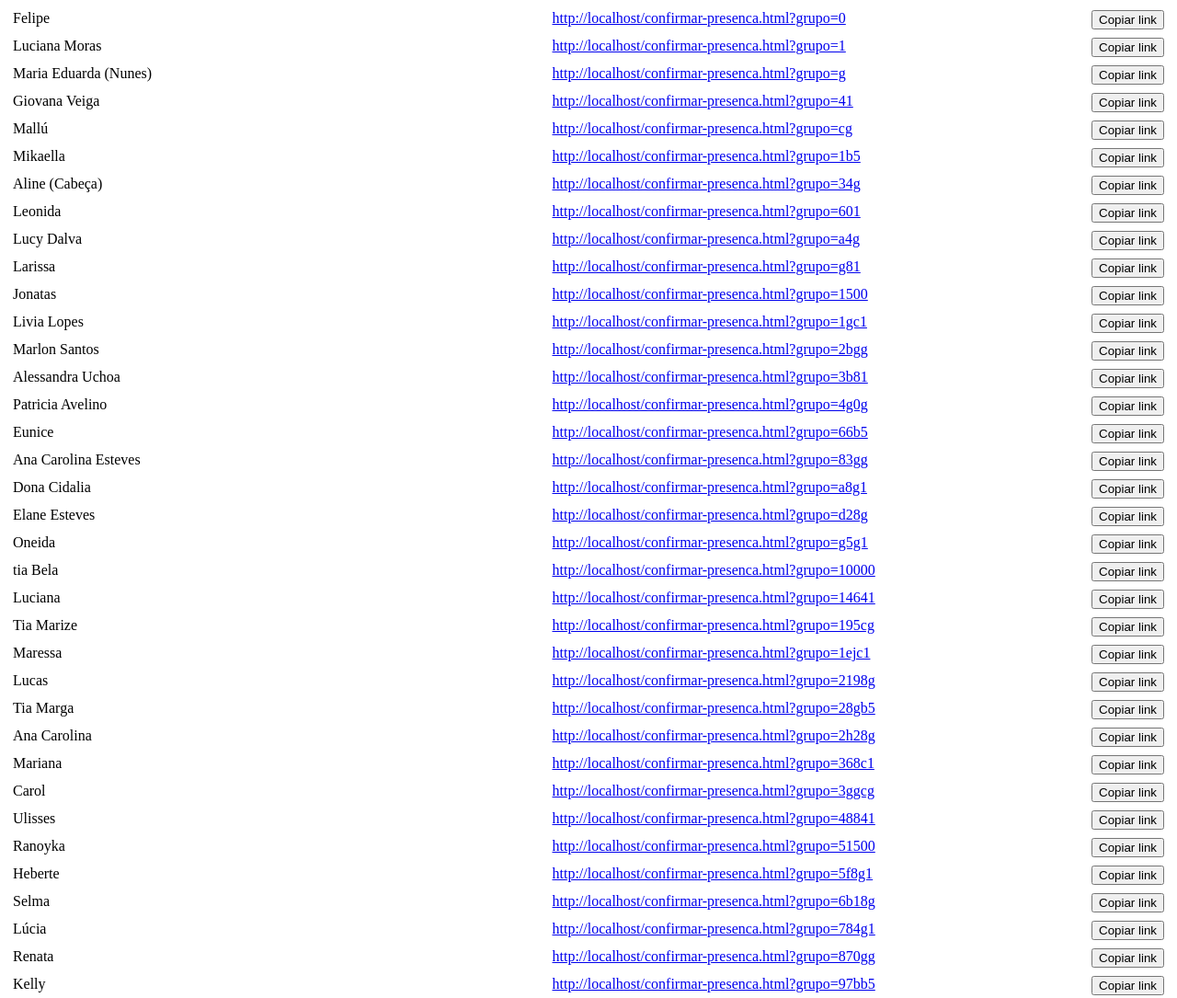
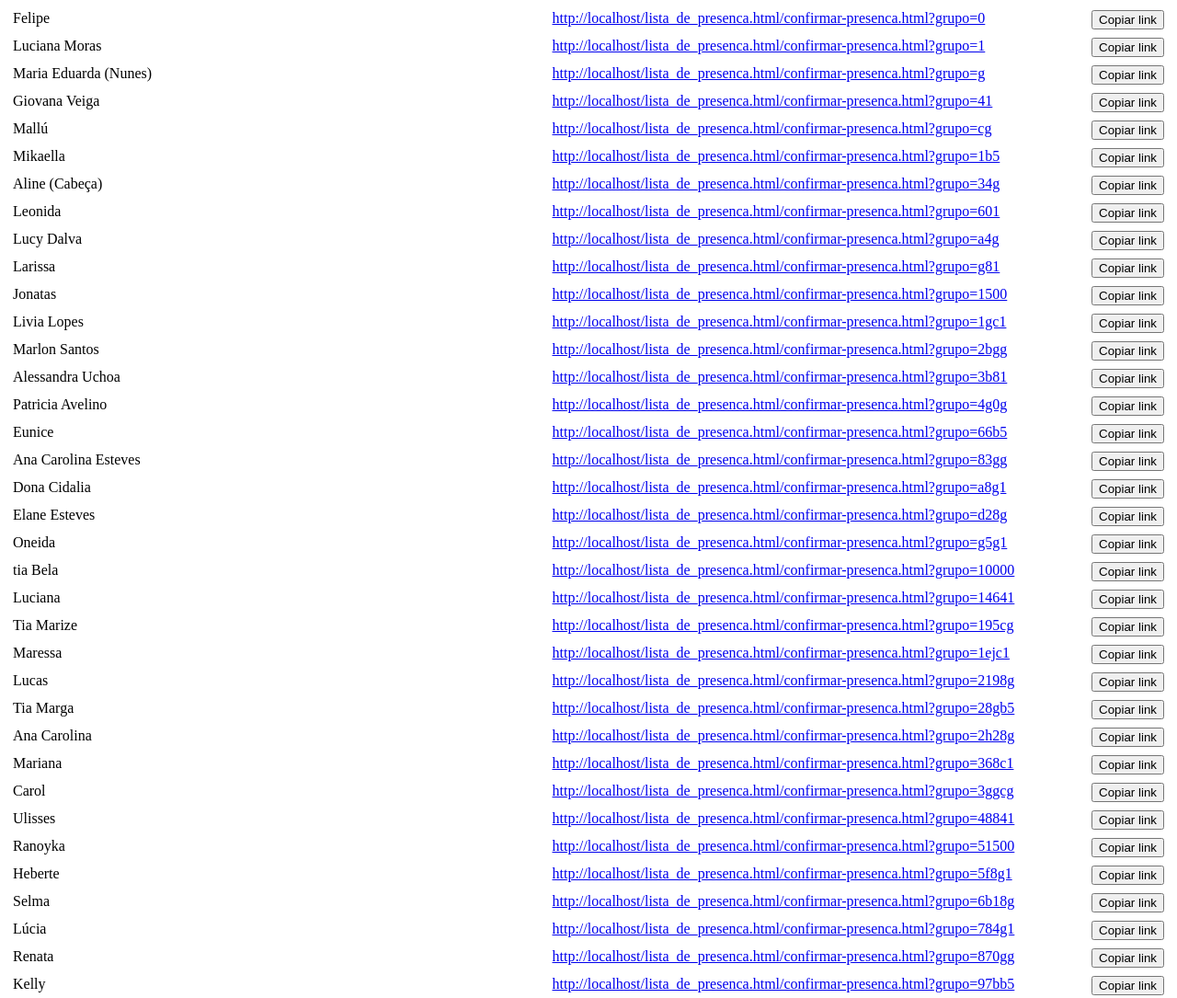
Before and after one commit to alfa-dev/maria_15_anos, a plain HTML site: page lista_de_presenca.html in a window 1280 px wide. Shown: the top 1085 px of the page at 92% size. Drawn offline with Linux system fonts and the light colour scheme.

Commit message:
Fix path name

```diff
--- a/lista_de_presenca.html
+++ b/lista_de_presenca.html
@@ -16,7 +16,8 @@
       }
     });
 
-    const currentUrlOrigin = new URL(window.location.href).origin;
+    const url = new URL(window.location.href);
+    const currentUrlOrigin = url.origin + url.pathname;
 
     function copyToClipboard(text) {
       navigator.clipboard.writeText(text);
```
